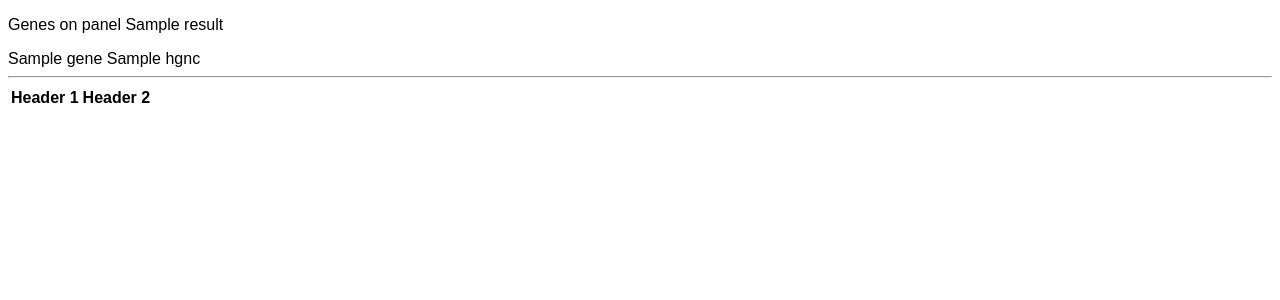
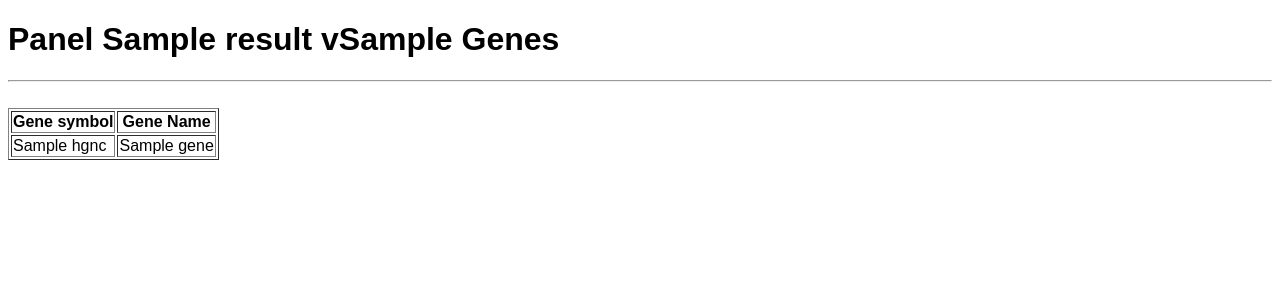
Before and after one commit to Mathew-B-SDGS/Group1_2023_Bioinfo_Stp, a Flask app: template templates/genelist.html in a window 1280 px wide. Shown: the top 300 px of the page. Run offline with Flask 3, Linux system fonts and the light colour scheme; the template is opened without the code that fills it: most values are stand-ins (such as "Sample title", 1, 10 or a date in 2020); lists and menus that the app fills with data are empty.

Commit message:
Creates gene table

```diff
--- a/templates/genelist.html
+++ b/templates/genelist.html
@@ -18,25 +18,32 @@
         <meta name="description" content="">
         <meta name="viewport" content="width=device-width, initial-scale=1">
         <link rel="stylesheet" href="">
+        <title>Genes</title>
     </head>
     <body>
-        <p>Genes on panel {{results.panel_name}} </p>
-        {% for gene, HGNC in results.gene_list %}
-        <tr>
-          <td>{{gene}}</td>
-          <td>{{HGNC}}</td>
-        </tr>
-        {% endfor %}
+        <h1>Panel {{results.panel_name}} v{{results.panel_version}} Genes</h1>
         <hr>
-        <table>
+        <div class="box"> </div>
+        <br>
+        <table border = "1">
             <thead>
               <tr>
-                <th>Header 1</th>
-                <th>Header 2</th>
+                <th>Gene symbol</th>
+                <th>Gene Name</th>
                 <!-- Add more headers as needed -->
               </tr>
             </thead>
             <tbody>
+              {% for HGNC, name in results.gene_list %}
+              <tr>
+                <td class="gene_sym">
+                    <div class="symbol">{{HGNC}}</div>
+                </td>
+                <td class="gene_name">
+                  <div class="name">{{name}}</div>
+               </td>
+              </tr>
+            {% endfor %}
             </tbody>
           </table>
 
```
